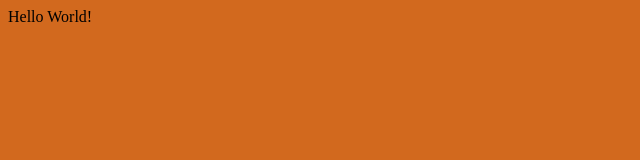
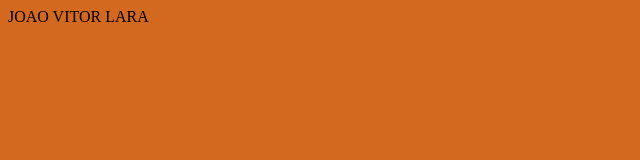
Before and after one commit to joaovitormlara01/ProjetoWeb01, a plain HTML site: page index.html in a window 1280 px wide. Shown: the full height of the page, 0-640 px from the left. Drawn offline with Linux system fonts and the light colour scheme.

Commit message:
Update.html

```diff
--- a/index.html
+++ b/index.html
@@ -7,6 +7,6 @@
     <link rel="stylesheet" href="style.css">
 </head>
 <body>
-    Hello World!
+   JOAO VITOR LARA
 </body>
 </html>
```
